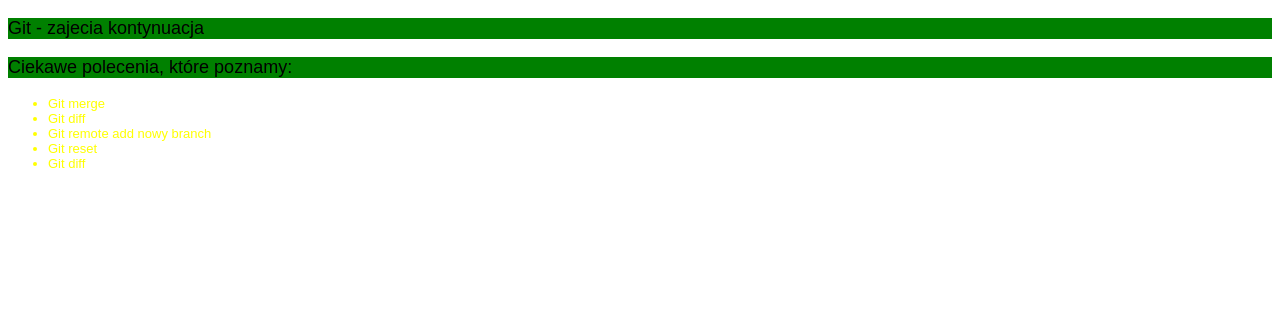
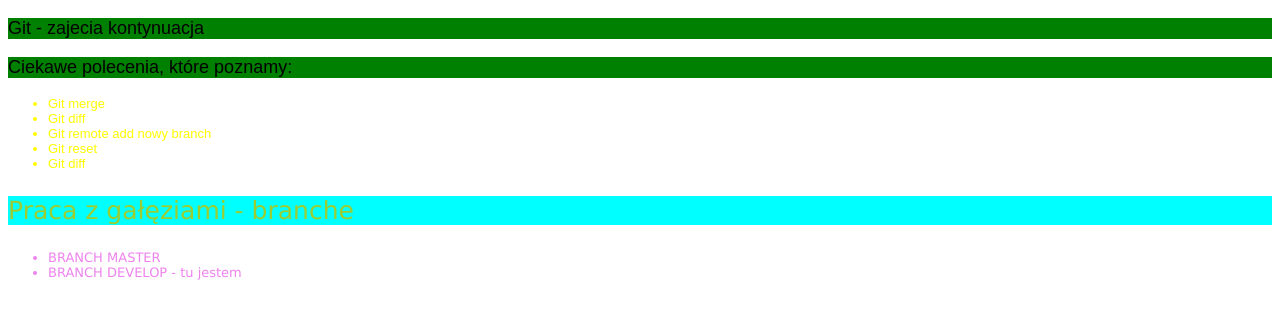
Before and after one commit to wojciechgorzynski/gitzjazd6, a plain HTML site: page index.html in a window 1280 px wide. Drawn offline with Linux system fonts and the light colour scheme.

Commit message:
Branches added & new styles

```diff
--- a/index.html
+++ b/index.html
@@ -22,6 +22,16 @@
         <li>Git diff</li>
     </ul>
 
+    <div class="branches">
+        <p>Praca z gałęziami - branche</p>
+        <ul>
+            <li>BRANCH MASTER</li>
+            <li>BRANCH DEVELOP - tu jestem</li>
+        </ul>
+
+    </div>
+
+
 </body>
 
 </html>
--- a/style.css
+++ b/style.css
@@ -11,3 +11,18 @@ li {
     color: yellow;
     font-size: small;
 }
+
+.branches {
+    font-size: 25px;
+    font-family: 'Lucida Sans', 'Lucida Sans Regular', 'Lucida Grande', 'Lucida Sans Unicode', Geneva, Verdana, sans-serif;
+    margin: 2px solid;
+    color: yellowgreen;
+}
+
+.branches li {
+    color: violet;
+}
+
+.branches p {
+    background-color: aqua;
+}
```
